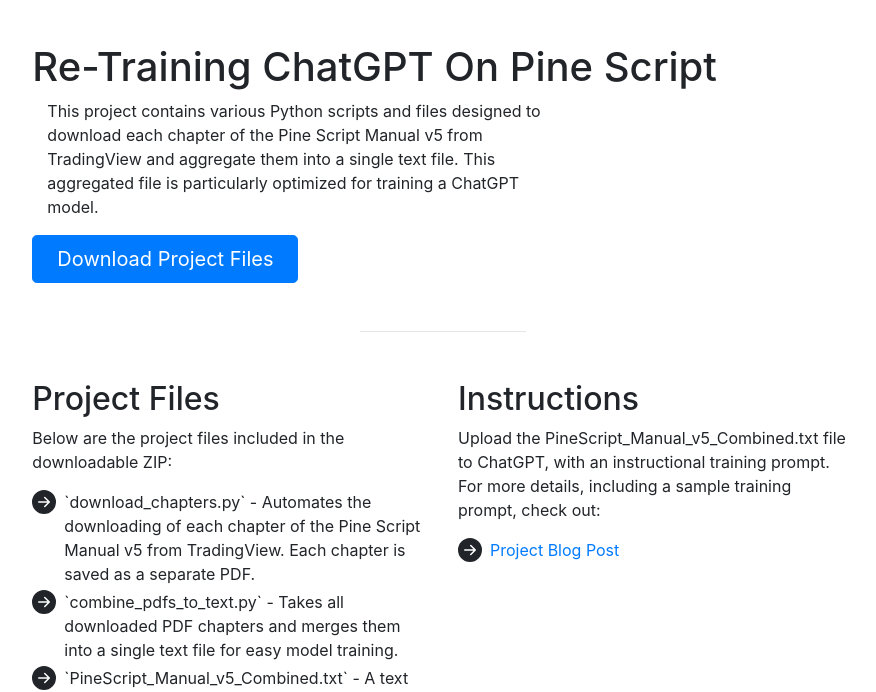
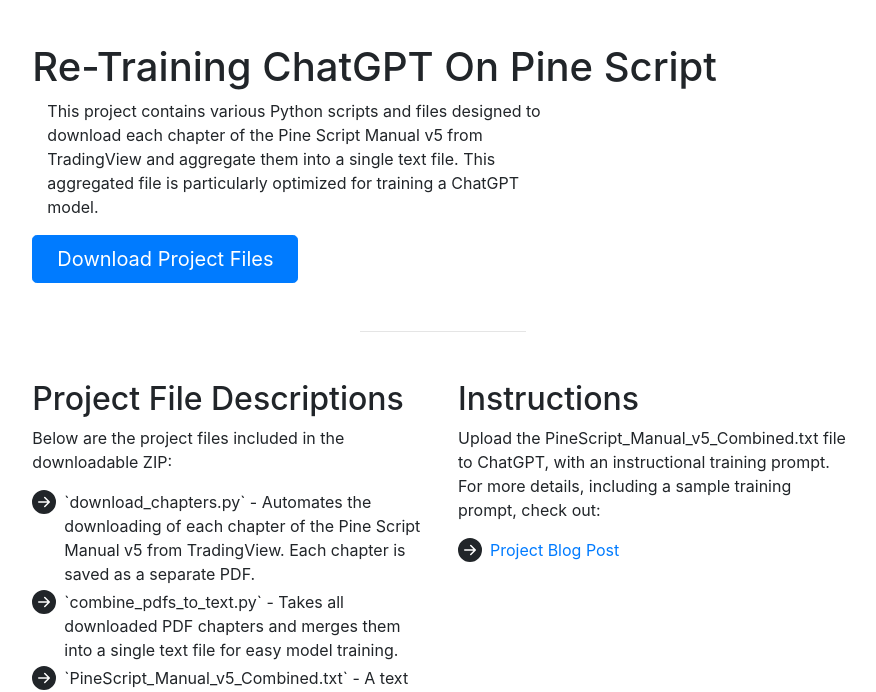
Before and after one commit to tradevoice/train-chatgpt, a plain HTML site: page index.html in a window 1280 px wide. Shown: the part 110-802 px from the top of the page, without its empty margins (197-1073 px from the left). Drawn offline with nearby package versions, Linux system fonts and the light colour scheme.

Commit message:
Update index.html

```diff
--- a/index.html
+++ b/index.html
@@ -55,7 +55,7 @@
 
             <div class="row g-5">
                 <div class="col-md-6">
-                    <h2>Project Files</h2>
+                    <h2>Project File Descriptions</h2>
                     <p>Below are the project files included in the downloadable ZIP:</p>
                     <ul class="icon-list">
                         <li>`download_chapters.py` - Automates the downloading of each chapter of the Pine Script Manual v5 from TradingView. Each chapter is saved as a separate PDF.
```
